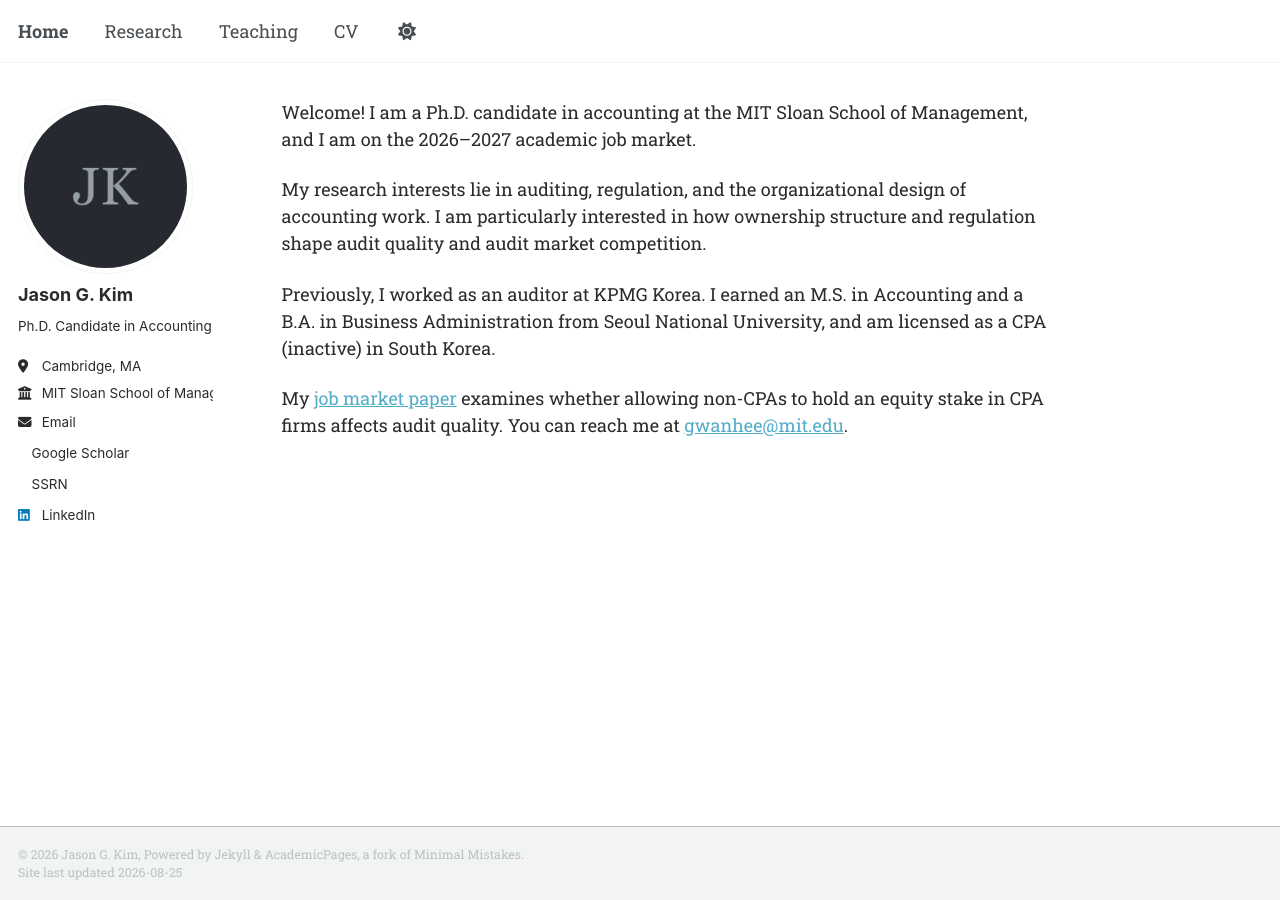
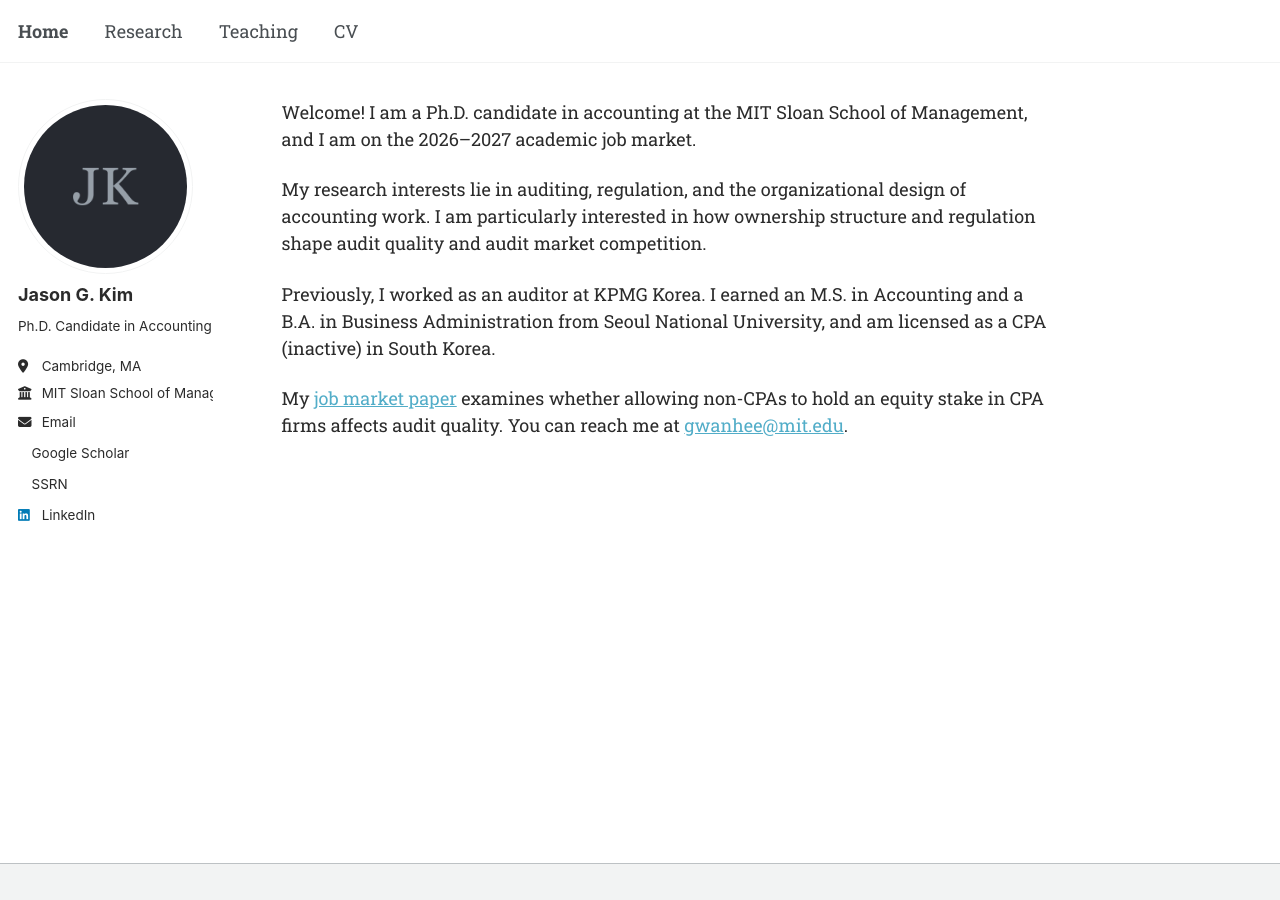
Before and after one commit to jgkim262/jgkim262.github.io, a Jekyll site: the page built from _pages/about.md, in a window 1280 px wide. Built offline with Jekyll 4.4.1, drawn with Linux system fonts in a browser that asks for light colours; a style sheet for code colours, icons or effects is not loaded.

Commit message:
Remove theme toggle and footer copyright line
Co-Authored-By: Claude Opus 5 (1M context) <noreply@anthropic.com>

```diff
--- a/_includes/footer.html
+++ b/_includes/footer.html
@@ -18,8 +18,3 @@
   </ul>
 </div>
 {% endif %}
-
-<div class="page__footer-copyright">
-  &copy; {{ site.time | date: '%Y' }} {{ site.name | default: site.title }}, {{ site.data.ui-text[site.locale].powered_by | default: "Powered by" }} <a href="https://jekyllrb.com" rel="nofollow">Jekyll</a> &amp; <a href="https://github.com/academicpages/academicpages.github.io">AcademicPages</a>, a fork of <a href="https://mademistakes.com/work/minimal-mistakes-jekyll-theme/" rel="nofollow">Minimal Mistakes</a>.<br />
-  Site last updated {{ "now" | date: '%Y-%m-%d' }}
-</div>
--- a/_includes/masthead.html
+++ b/_includes/masthead.html
@@ -15,9 +15,6 @@
               <a href="{{ domain }}{{ link.url }}">{{ link.title }}</a>
             </li>
           {% endfor %}
-          <li id="theme-toggle" class="masthead__menu-item persist tail">
-            <a role="button" aria-labelledby="theme-icon"><i id="theme-icon" class="fa-solid fa-sun" aria-hidden="true" title="toggle theme"></i></a>
-          </li>
         </ul>
         <ul class="hidden-links hidden"></ul>
       </nav>
```
